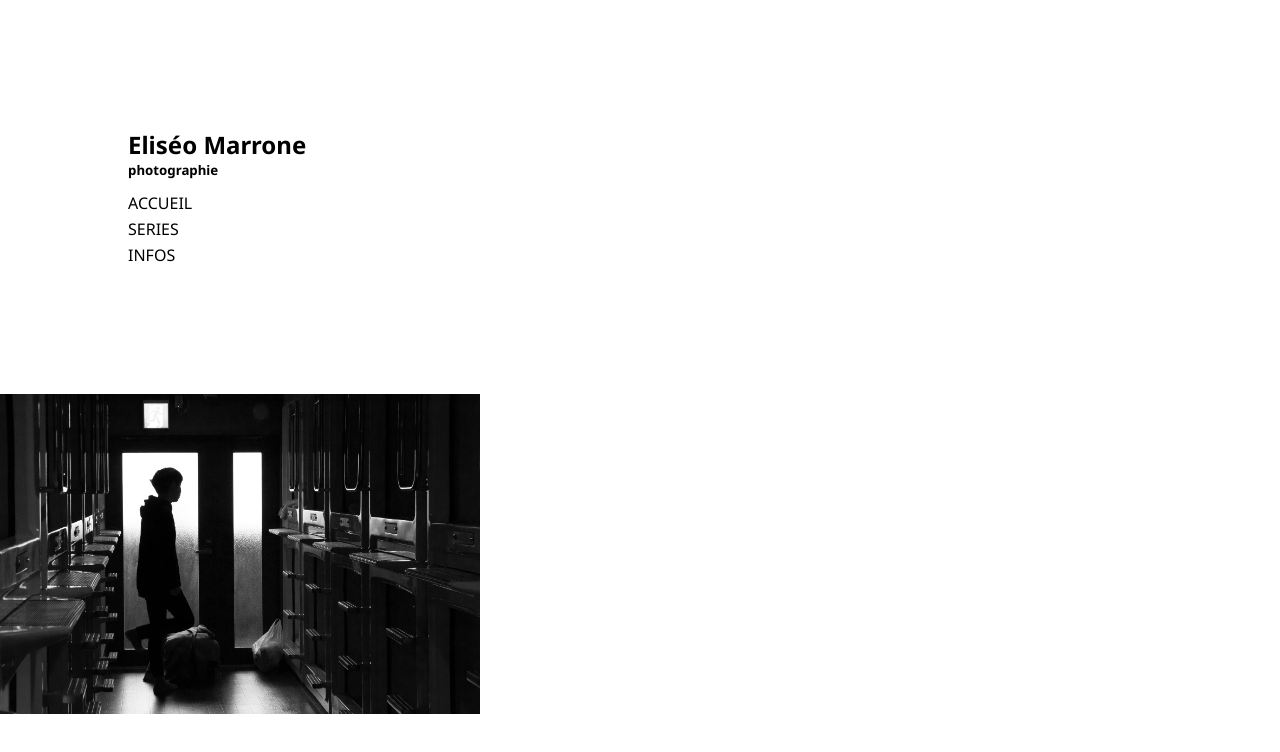
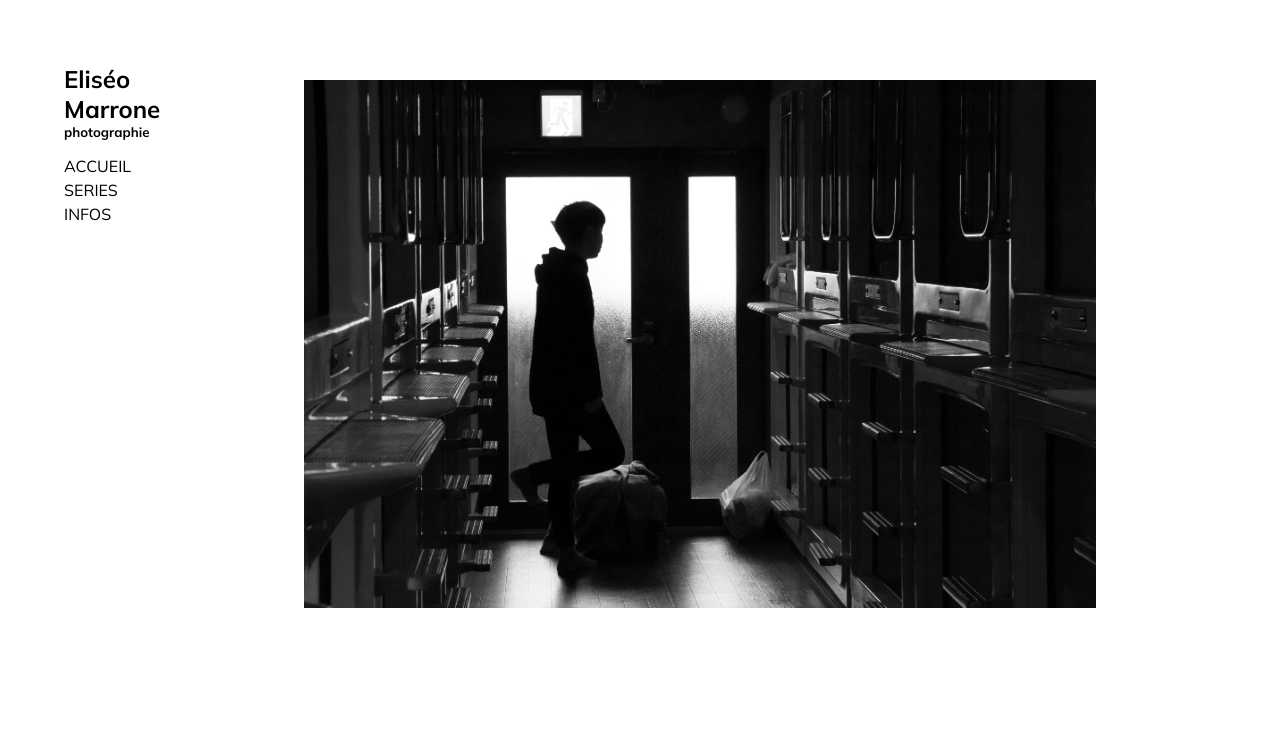
Before and after one commit to ophir0/eliseo-marrone-photographie, a React (Vite) app: page / in a window 1280 px wide. Shown: the top 752 px of the page. Built offline with nearby package versions, Linux system fonts and the light colour scheme.

Commit message:
Applies CSS to App component

```diff
--- a/src/App.css
+++ b/src/App.css
@@ -1,4 +1,4 @@
-@import url('https://fonts.googleapis.com/css2?family=Noto+Sans:ital,wght@0,100..900;1,100..900&display=swap');
+@import url('https://fonts.googleapis.com/css2?family=Mulish:ital,wght@0,200..1000;1,200..1000&display=swap');
 
 
 * {
@@ -13,34 +13,25 @@
 
 }
 
-.acceuil-container {
+.accueil-image {
+  width: 75%;
+  padding: 10vh;
+
+}
+
+.App {
   display: flex;
   flex-direction: row;
-  width: auto;
-  justify-content: right;
-}
 
-.accueil-image {
-  display: flex;
-  flex-direction: row;
-  justify-content: right;
-  height: 40vh;
-  margin: 0;
-}
-
-body {
-  display: flex;
-  flex-direction: row;
 }
 
 nav {
-  font-family: "Noto Sans", sans-serif;
-  width: auto;
+  font-family: "Mulish", sans-serif;
+  height: 20vh;
   display: flex;
   flex-direction: column;
-  justify-content: space-between;
-  align-items: left;
-  padding: 10vw;
+  justify-content:space-between;
+  padding: 5vw;
 }
 
 nav ul {
--- a/src/App.jsx
+++ b/src/App.jsx
@@ -5,10 +5,10 @@ import Navigation from "./components/Navigation";
 const App = () => {
 
   return (
-  <>
+  <div className="App">
     <Navigation />
     <Accueil />
-  </>
+  </div>
   )
 }
 
```
